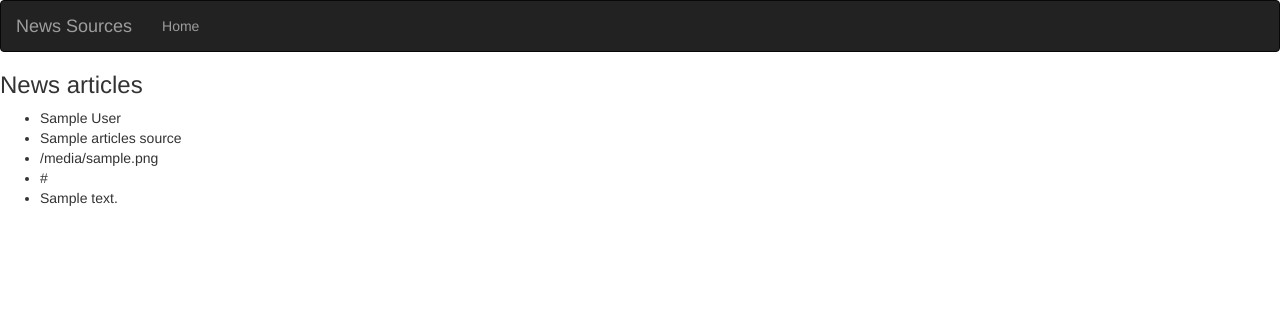
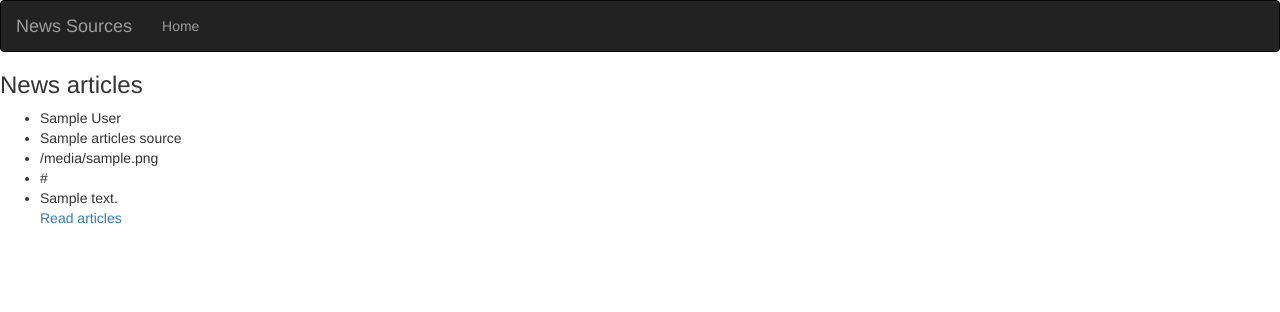
Before and after one commit to Mugala/News-Highlights, a Flask app: template app/templates/news.html in a window 1280 px wide. Shown: the top 312 px of the page. Run offline with Flask 2, Linux system fonts and the light colour scheme; the template is opened without the code that fills it: most values are stand-ins (such as "Sample title", 1, 10 or a date in 2020); parts of the project's set-up code (start-up, migrations or seed data) failed here and were passed over; some libraries are stand-ins or nearby versions.

Commit message:
Add link to article This commit will add a link to the article page

```diff
--- a/app/templates/news.html
+++ b/app/templates/news.html
@@ -22,6 +22,7 @@
                     <li>{{ articles_source.urlToImage}}</li>
                     <li>{{ articles_source.url}}</li>
                     <li>{{ articles_source.description}}</li>
+                    <a href="{{articles_source.url}}">Read articles</a>
 
                 {% endfor %}
 
```
